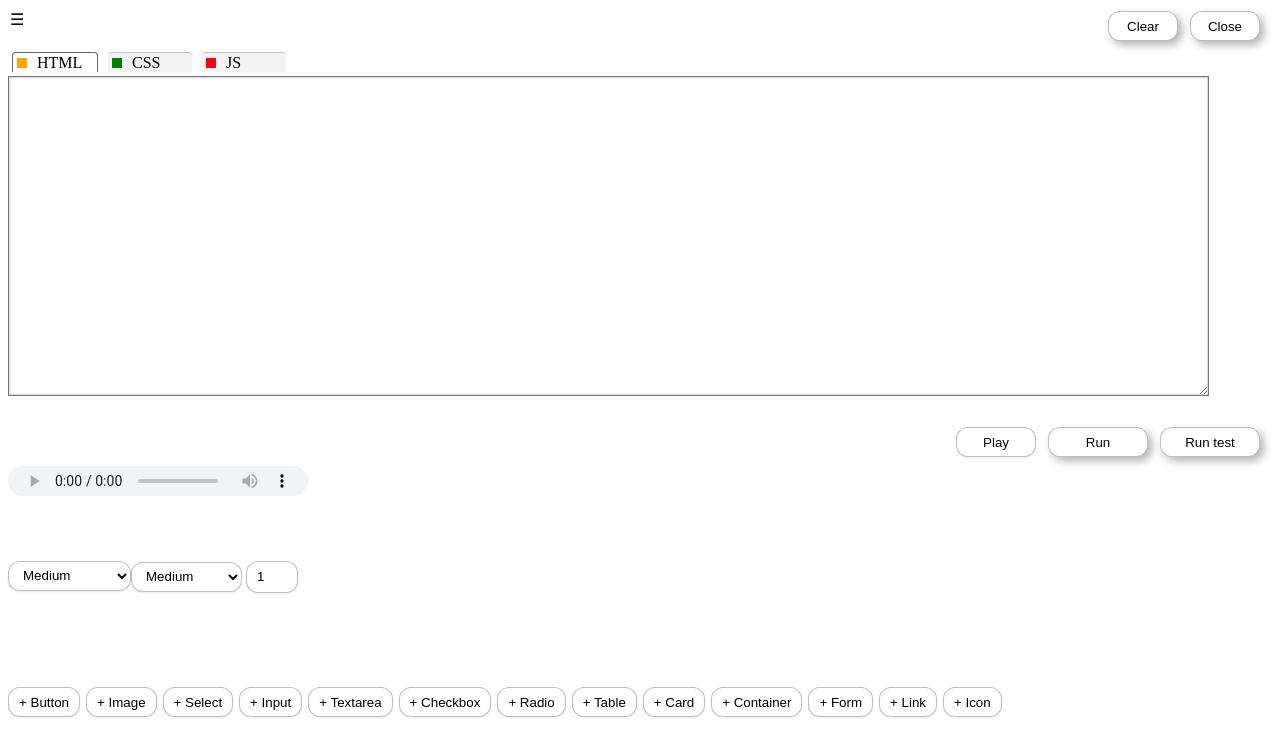
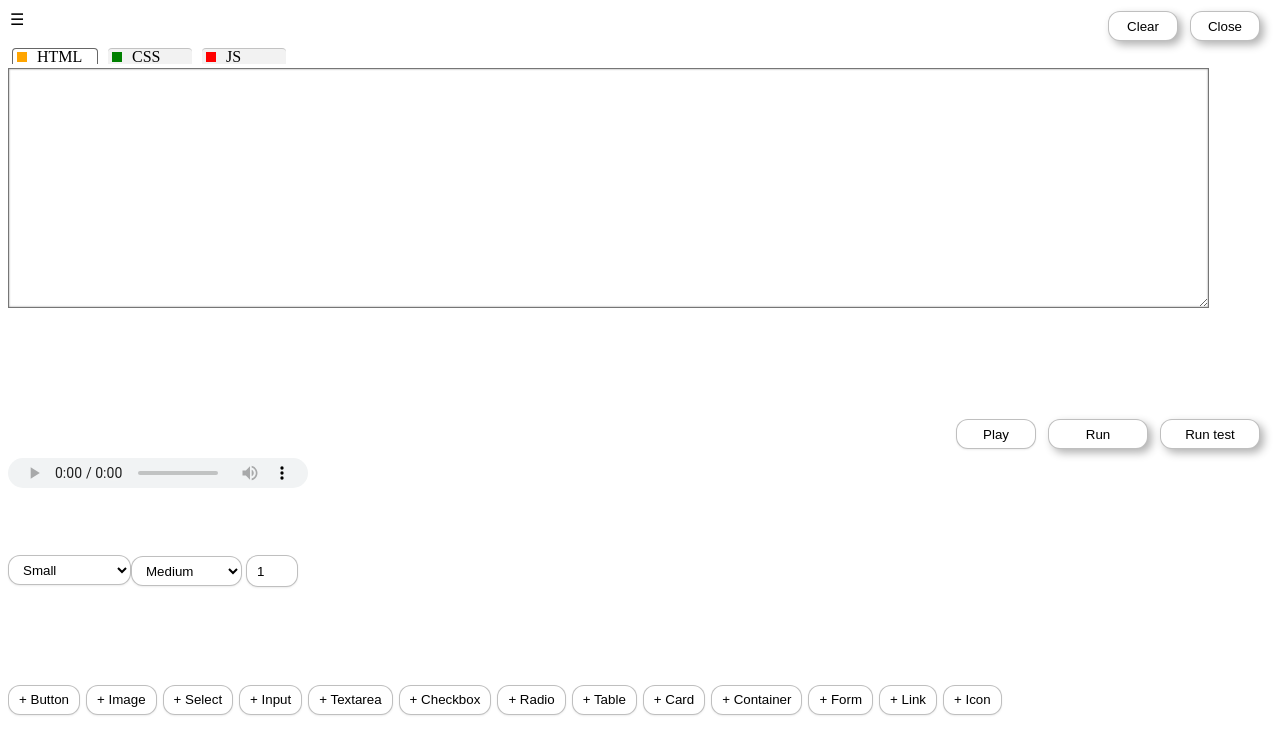
Before and after one commit to PVCTech/html, a plain HTML site: page index.html in a window 1280 px wide. Both pictures are taken after a click on the element 1011 px from the left and 130 px from the top of the page. Drawn offline with Linux system fonts and the light colour scheme.

```diff
--- a/index.html
+++ b/index.html
@@ -18,8 +18,8 @@
         </div>
     </div>
 
-    <div style="display:grid; grid-template-rows: 28px 28px 1fr 28px 1fr 28px; height:90vh;
-        padding: 28px 12px 0px 12px;">
+    <div style="display:grid; grid-template-rows: 24px 24px 30vh 28px auto 28px auto; height:90vh;
+        padding: 40px 12px 0px 12px;">
         <div style="width:100%; padding:4px;display: flex; flex-direction:row; gap:12px;">
             <div>PVC Free web</div>
             <div id="clock">00:00:00</div>
@@ -71,7 +71,7 @@
         position: fixed; top:0px; left:0px; z-index:200;
         height:100vh; width:100%; overflow-y:scroll; padding:8px;box-sizing: border-box;">
         <div style="padding-top:12px; display:grid; grid-template-columns:minmax(0, 1fr);
-            grid-template-rows:28px 28px 45vh 30px auto; min-height:96vh; min-width:0;">
+            grid-template-rows:24px 24px 45vh 30px auto; min-height:96vh; min-width:0;">
             <div style="position: fixed; top:4px; left: 4px; padding: 6px;background-color: white;" onclick="APP.control.toggleShortKeyPannel();">
                 ☰
             </div>
@@ -138,9 +138,10 @@
             <div style="display: flex; flex-direction: row;">
                 <div class="control">
                     <select id="fontSizeControl" class="button" onchange="changeFontSize()">
+                        <option value="xxs">Supper Small</option>
                         <option value="xs">Very Small</option>
-                        <option value="small">Small</option>
-                        <option value="medium" selected>Medium</option>
+                        <option value="small" selected>Small</option>
+                        <option value="medium">Medium</option>
                         <option value="larger">Larger</option>
                         <option value="xl">Extra larger</option>
                         <option value="xxl">Supper larger</option>
--- a/index_files/control.js
+++ b/index_files/control.js
@@ -4,6 +4,7 @@
     {
         textSizes:
         {
+            xxs: '10px',
             xs: '12px',
             small: '14px',
             medium: '16px',
--- a/index_files/style.css
+++ b/index_files/style.css
@@ -14,7 +14,7 @@
 
         .input
         {
-            height:40vh;
+            height:30vh;
             width:100%;
             box-shadow: inset 0px 0px 2px rgba(0,0,0,0.5);
             box-sizing: border-box;
@@ -31,6 +31,7 @@
             white-space: pre-wrap;
             overflow-wrap: anywhere;
             tab-size: 4;
+            font-size: 14px;
         }
 
         .code-tag { color: #c2410c; }
```
